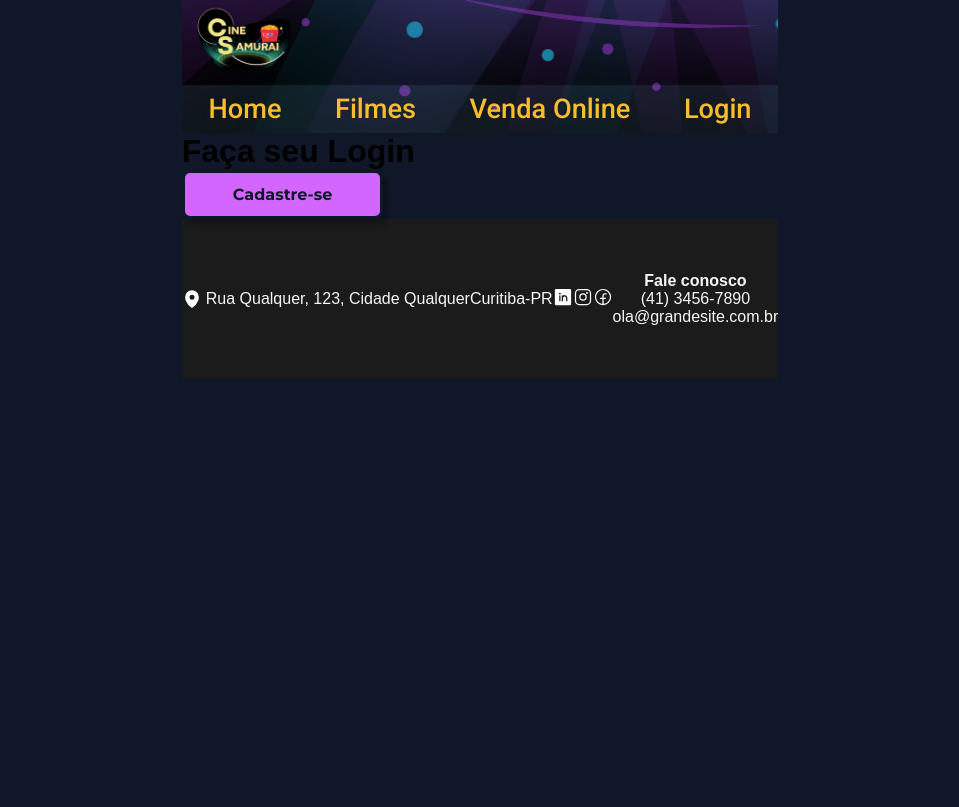
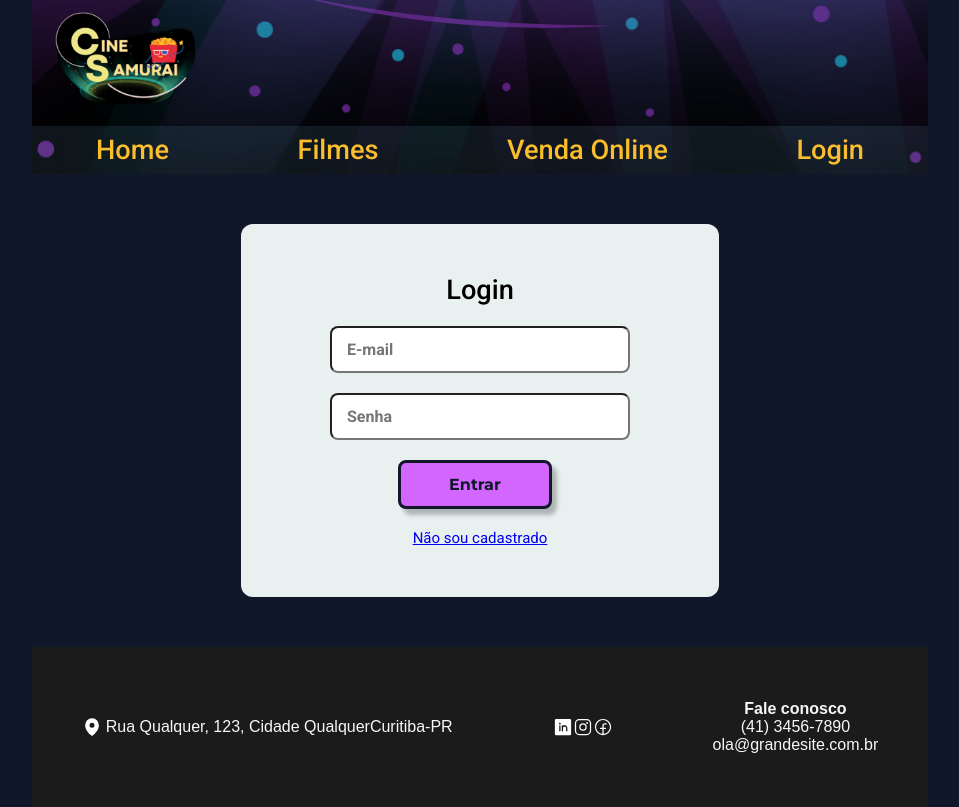
Before and after one commit to ericafernandaj/CineSamurai, a React (Vite) app: page /Login in a window 1280 px wide. Shown: the whole page, without its empty margins (160-1119 px from the left). Built offline with nearby package versions, Linux system fonts and the light colour scheme.

Commit message:
feat: criacao do login

```diff
--- a/src/pages/Login/Login.jsx
+++ b/src/pages/Login/Login.jsx
@@ -1,16 +1,31 @@
-import BannerLogin from '../../components/views/Banners/BannerLogin/BannerLogin'
-import Header from '../../components/views/Header/Header'
-import Footer from '../../components/views/Footer/Footer'
+import Header from "../../components/views/Header/Header";
+import Footer from "../../components/views/Footer/Footer";
+import { StyleLogin } from "./login.style";
+import Button from "../../components/common/Button/Button";
+import { Link } from "react-router-dom";
 
 const Login = () => {
   return (
-    <div>
-        <Header/>
-        <BannerLogin/>
+    <StyleLogin>
+      <Header />
+      <section>
+        <div className="div-principal">
+        <h1>Login</h1>
+        <form>
+          <input type="text" placeholder="E-mail"/>
+          <input type="password" placeholder="Senha" />
+          <Button texto="Entrar" variant="primary" width="10"/>
+          <Link to="/cadastro" className="link-cadastro">
+              Não sou cadastrado
+            </Link>
+        </form>
+      </div>
+      </section>
 
-        <Footer/>
-        </div>
-  )
-}
 
-export default Login
+      <Footer/>
+    </StyleLogin>
+  );
+};
+
+export default Login;
--- /dev/null
+++ b/src/pages/Login/login.style.js
@@ -0,0 +1,50 @@
+import styled from "styled-components";
+
+export const StyleLogin = styled.main`
+
+    section, .div-principal, form {
+         display: flex;
+    }
+
+    h1 {
+        font-family: 'Roboto',sans-serif;
+        font-weight: 500;
+        text-decoration: none;
+        font-size: 1.7rem;
+    }
+
+    .div-principal, form {
+        flex-direction: column;
+        align-items: center;
+        gap: 20px;
+    }
+
+    section {
+        justify-content: center;
+        padding: 50px;
+    }
+
+    .div-principal {
+        border-radius: 12px;
+        background-color: #E9F0F0;
+        width: 60%;
+        padding: 50px;
+    }
+
+    input {
+        border-radius: 8px;
+        padding: 12px 15px;
+        width: 300px;
+        font-weight: 650;
+        line-height: normal;
+        font-size: 1rem;
+        font-family: 'Roboto',sans-serif;
+    }
+
+    .link-cadastro {
+        font-size: 15px;
+        font-family: 'Roboto',sans-serif;
+    }
+
+
+`
```
